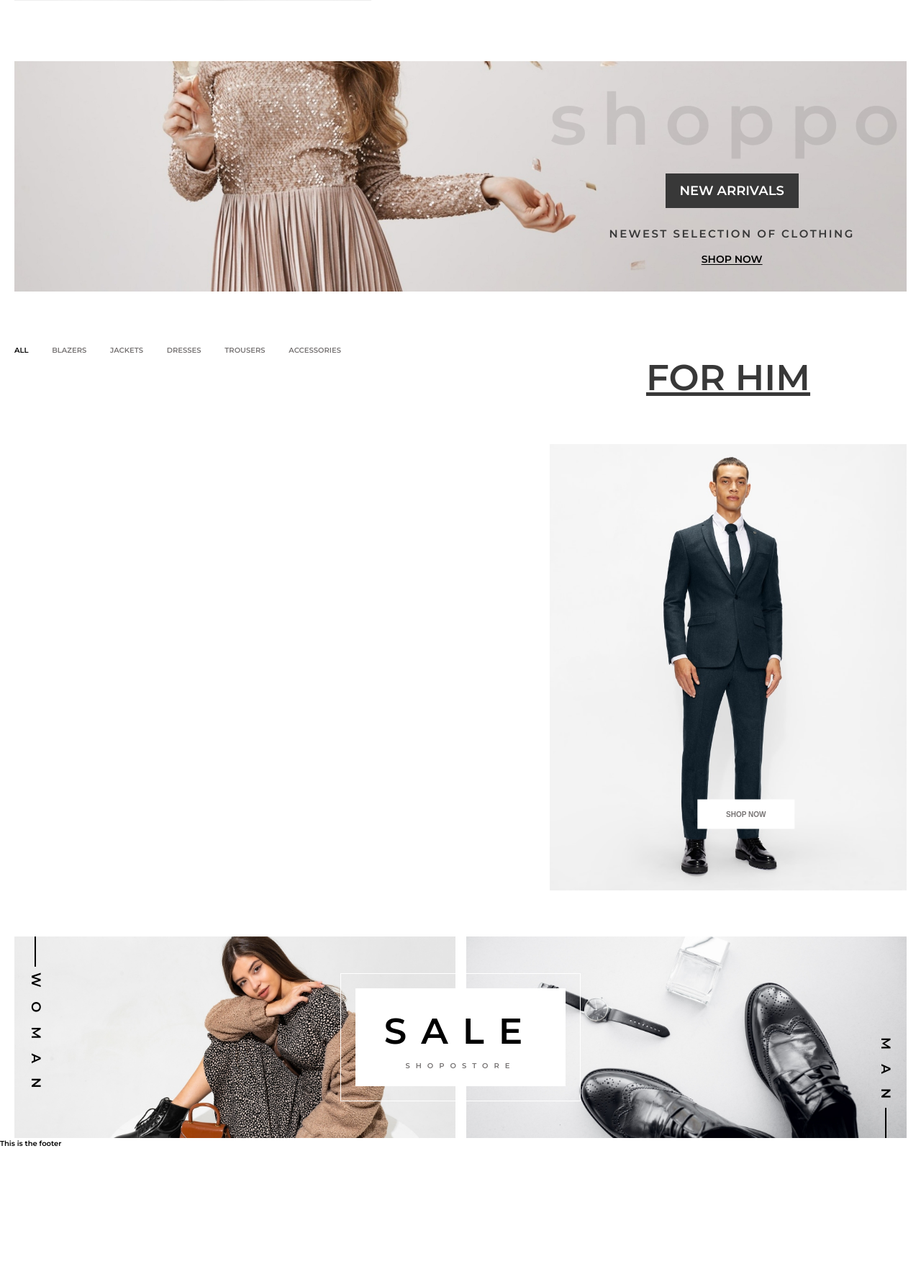
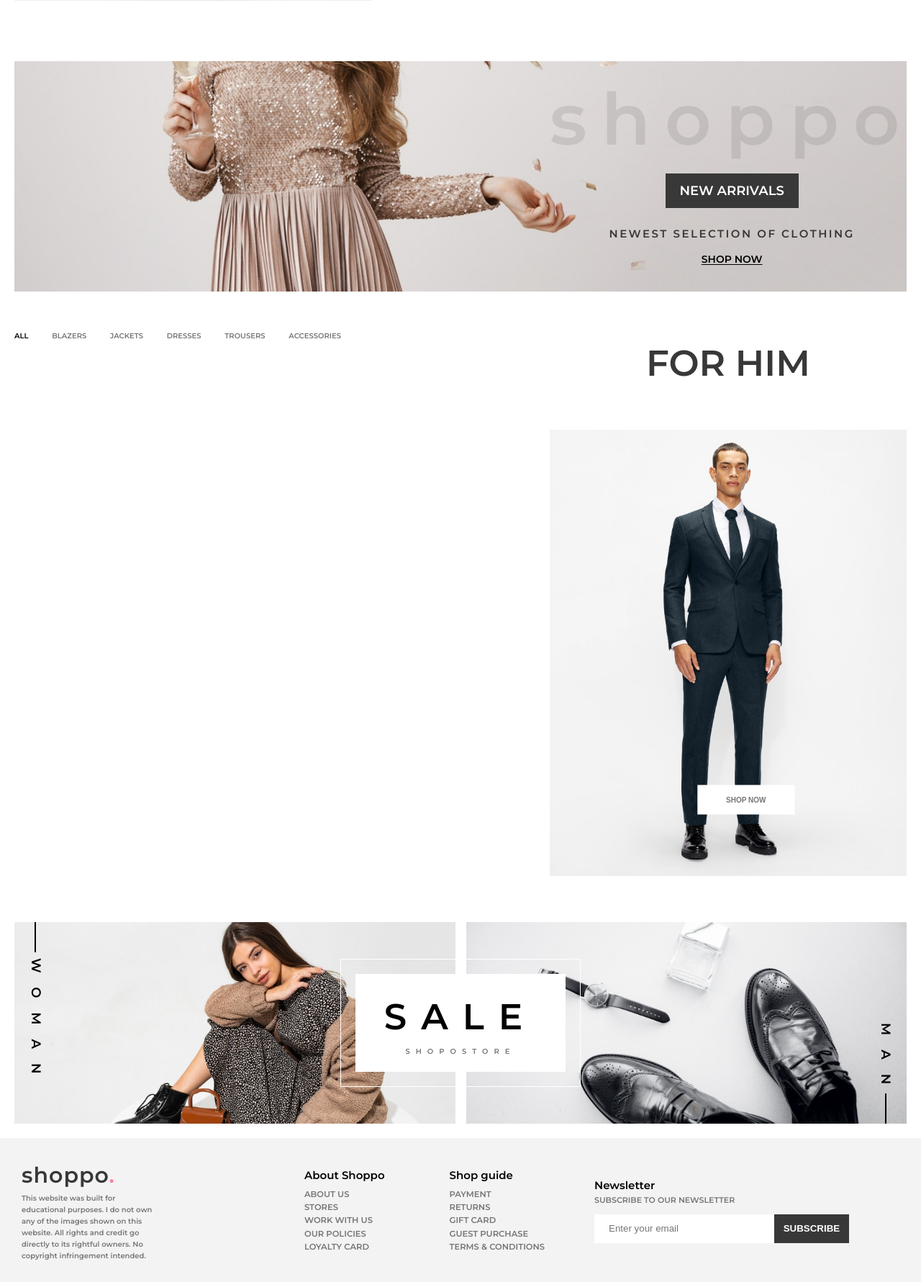
Before and after one commit to Leonas734/clothing_shop, a Django app: template clothing_shop/templates/clothing_shop/home_page.html in a window 1280 px wide. Shown: the part 1373-3154 px from the top of the page at 72% size. Before the commit the page ends 2965 px from the top, so only its background shows below. Run offline with Django 3.2, Linux system fonts and the light colour scheme; the template is opened without the code that fills it, so the values that code supplies are empty.

Commit message:
Created footer Footer made. Could add social media links in the future. Made 'button' class from main section a public class so it can be used across the site

```diff
--- a/clothing_shop/sass/sass/_base.scss
+++ b/clothing_shop/sass/sass/_base.scss
@@ -1,5 +1,6 @@
 $color-primary: #383838;
 $color-primary-light: #777474;
+$color-primary-very-light: #f3f3f3;
 $color-primary-dark: #000000;
 $color-secondary: #fe7d97;
 $color-white: #fff;
--- a/clothing_shop/sass/sass/_components.scss
+++ b/clothing_shop/sass/sass/_components.scss
@@ -1,9 +1,12 @@
-.-logo {
+.logo {
   color: $color-primary;
   text-transform: lowercase;
   font-weight: 500;
   font-size: 4rem;
   letter-spacing: 1px;
+  text-decoration: none;
+  font-size: 3rem;
+
   &-dot {
     color: $color-secondary;
   }
@@ -32,6 +35,22 @@
   }
 }
 
+.btn {
+  width: 14rem;
+  height: 4rem;
+  text-transform: uppercase;
+  background-color: $color-primary;
+  color: white;
+  border: none;
+  font-weight: 600;
+  transition: 0.3s;
+  margin-top: 1.5rem;
+
+  &:hover {
+    transform: scale(1.1);
+  }
+}
+
 .hash-tag-medium {
   font-size: 4.2rem;
   color: $color-primary;
@@ -46,8 +65,6 @@
 
   &__logo {
     padding-right: 3rem;
-    font-size: 3rem;
-    text-decoration: none;
   }
 
   &__cart {
@@ -88,19 +105,6 @@
   &__button {
     grid-column: 1/2;
     grid-row: 5/6;
-    width: 14rem;
-    height: 4rem;
-    text-transform: uppercase;
-    background-color: $color-primary;
-    color: white;
-    border: none;
-    font-weight: 600;
-    transition: 0.3s;
-    margin-top: 1.5rem;
-
-    &:hover {
-      transform: scale(1.1);
-    }
   }
 
   &__links {
@@ -136,7 +140,6 @@
   overflow: hidden;
   padding: 0 2rem;
 
-  // Left side of grid
   &__shop-now {
     &-women {
       grid-column: main-start / main-end;
@@ -156,8 +159,6 @@
       padding-bottom: 5.2rem;
       font-size: 5rem;
       color: $color-primary;
-      text-decoration: underline;
-      text-underline-offset: 3px;
       text-transform: uppercase;
     }
 
@@ -224,7 +225,7 @@
     display: grid;
     grid-template-rows: 80% 10% 10%;
     &-title {
-      padding-top: 0.5rem;
+      padding-top: 1rem;
       text-align: center;
       grid-row: 2/3;
       color: $color-primary-light;
@@ -440,3 +441,97 @@
     }
   }
 }
+
+.footer {
+  background-color: $color-primary-very-light;
+  &__copyright {
+    grid-column: 1/2;
+    padding-left: 1rem;
+
+    &-text {
+      color: $color-primary-light;
+    }
+  }
+
+  &__about {
+    grid-column: 3/4;
+    display: flex;
+    flex-direction: column;
+
+    &-title {
+      font-size: 1.5rem;
+      margin-bottom: 0.5rem;
+    }
+
+    &-link {
+      padding: 0;
+      margin: 0;
+    }
+
+    &-link:hover {
+      transform: none;
+      color: initial;
+    }
+  }
+
+  &__shopguide {
+    grid-column: 4/5;
+    display: flex;
+    flex-direction: column;
+
+    &-title {
+      font-size: 1.5rem;
+      margin-bottom: 0.5rem;
+    }
+
+    &-link {
+      padding: 0;
+      margin: 0;
+    }
+
+    &-link:hover {
+      transform: none;
+      color: initial;
+    }
+  }
+
+  &__newsletter {
+    grid-column: 5/6;
+    display: grid;
+    flex-direction: column;
+    position: relative;
+    &-title {
+      font-size: 1.5rem;
+    }
+
+    &-form {
+      > label {
+        display: block;
+        text-transform: uppercase;
+        font-size: 1.1rem;
+        color: $color-primary-light;
+        margin-bottom: 1rem;
+      }
+
+      > input {
+        width: 80%;
+        border: none;
+        height: 2.5rem;
+        padding: 2rem;
+        display: inline;
+      }
+      > button {
+        position: absolute;
+        margin-left: auto;
+        margin-top: 0;
+        height: 4rem;
+        width: 24%;
+        right: 8rem;
+      }
+
+      > button:hover {
+        transform: scale(1);
+      }
+    }
+  }
+}
--- a/clothing_shop/sass/sass/_layout.scss
+++ b/clothing_shop/sass/sass/_layout.scss
@@ -21,7 +21,7 @@
 
 .section-new-arrivals {
   height: 25vw;
-  margin: 2rem;
+  margin: 2rem 2rem 0 2rem;
   display: grid;
   grid-template-columns: 60% 1fr;
 }
@@ -37,3 +37,13 @@
   grid-template-columns: 1fr 1fr;
   grid-column-gap: 1.5rem;
 }
+
+.footer {
+  height: 25vh;
+  display: grid;
+  grid-template-columns: 1fr 1fr 1fr 1fr 35%;
+  align-items: center;
+
+  margin-top: 2rem;
+  padding: 0 2rem;
+}
--- a/clothing_shop/static/clothing_shop/style.css
+++ b/clothing_shop/static/clothing_shop/style.css
@@ -52,13 +52,23 @@ body {
   grid-template-columns: 1fr 1fr;
   grid-column-gap: 1.5rem; }
 
-.-logo {
+.footer {
+  height: 25vh;
+  display: grid;
+  grid-template-columns: 1fr 1fr 1fr 1fr 35%;
+  align-items: center;
+  margin-top: 2rem;
+  padding: 0 2rem; }
+
+.logo {
   color: #383838;
   text-transform: lowercase;
   font-weight: 500;
   font-size: 4rem;
-  letter-spacing: 1px; }
-  .-logo-dot {
+  letter-spacing: 1px;
+  text-decoration: none;
+  font-size: 3rem; }
+  .logo-dot {
     color: #fe7d97; }
 
 .link {
@@ -79,6 +89,19 @@ body {
     color: #000000;
     text-underline-offset: 2px; }
 
+.btn {
+  width: 14rem;
+  height: 4rem;
+  text-transform: uppercase;
+  background-color: #383838;
+  color: white;
+  border: none;
+  font-weight: 600;
+  transition: 0.3s;
+  margin-top: 1.5rem; }
+  .btn:hover {
+    transform: scale(1.1); }
+
 .hash-tag-medium {
   font-size: 4.2rem;
   color: #383838;
@@ -173,8 +183,6 @@ body {
       padding-bottom: 5.2rem;
       font-size: 5rem;
       color: #383838;
-      text-decoration: underline;
-      text-underline-offset: 3px;
       text-transform: uppercase; }
     .shop-outfit__shop-now__img {
       width: 100%; }
@@ -390,3 +398,65 @@ body {
       right: 2.8rem;
       top: 85%;
       background-color: #000000; }
+
+.footer {
+  background-color: #f3f3f3; }
+  .footer__copyright {
+    grid-column: 1/2;
+    padding-left: 1rem; }
+    .footer__copyright-text {
+      color: #777474; }
+  .footer__about {
+    grid-column: 3/4;
+    display: flex;
+    flex-direction: column; }
+    .footer__about-title {
+      font-size: 1.5rem;
+      margin-bottom: 0.5rem; }
+    .footer__about-link {
+      padding: 0;
+      margin: 0; }
+    .footer__about-link:hover {
+      transform: none;
+      color: initial; }
+  .footer__shopguide {
+    grid-column: 4/5;
+    display: flex;
+    flex-direction: column; }
+    .footer__shopguide-title {
+      font-size: 1.5rem;
+      margin-bottom: 0.5rem; }
+    .footer__shopguide-link {
+      padding: 0;
+      margin: 0; }
+    .footer__shopguide-link:hover {
+      transform: none;
+      color: initial; }
+  .footer__newsletter {
+    grid-column: 5/6;
+    display: grid;
+    flex-direction: column;
+    position: relative; }
+    .footer__newsletter-title {
+      font-size: 1.5rem; }
+    .footer__newsletter-form > label {
+      display: block;
+      text-transform: uppercase;
+      font-size: 1.1rem;
+      color: #777474;
+      margin-bottom: 1rem; }
+    .footer__newsletter-form > input {
+      width: 80%;
+      border: none;
+      height: 2.5rem;
+      padding: 2rem;
+      display: inline; }
+    .footer__newsletter-form > button {
+      position: absolute;
+      margin-left: auto;
+      margin-top: 0;
+      height: 4rem;
+      width: 24%;
+      right: 8rem; }
+    .footer__newsletter-form > button:hover {
+      transform: scale(1); }
--- a/clothing_shop/templates/clothing_shop/base_template.html
+++ b/clothing_shop/templates/clothing_shop/base_template.html
@@ -31,8 +31,8 @@
   <body>
     <header class="header">
       <nav class="nav">
-        <a href="#" class="nav__logo -logo"
-          >Shoppo<span class="-logo-dot">.</span></a
+        <a href="#" class="nav__logo logo"
+          >Shoppo<span class="logo-dot">.</span></a
         >
         <a href="#" class="link link--active link">Home</a>
         <a href="#" class="link">Shop</a>
@@ -48,5 +48,48 @@
     </header>
 
     {% block body %}{% endblock %}
+    <footer class="footer">
+      <div class="footer__copyright">
+        <a href="#" class="footer__copyright-title logo"
+          >Shoppo<span class="logo-dot">.</span></a
+        >
+        <p class="footer__copyright-text">
+          This website was built for educational purposes. I do not own any of
+          the images shown on this website. All rights and credit go directly to
+          its rightful owners. No copyright infringement intended.
+        </p>
+      </div>
+      <div class="footer__about">
+        <div class="footer__about-title">About Shoppo</div>
+        <a href="#" class="footer__about-link link">About us</a>
+        <a href="#" class="footer__about-link link">Stores</a>
+        <a href="#" class="footer__about-link link">Work with us</a>
+        <a href="#" class="footer__about-link link">Our policies</a>
+        <a href="#" class="footer__about-link link">Loyalty card</a>
+      </div>
+      <div class="footer__shopguide">
+        <div class="footer__shopguide-title">Shop guide</div>
+        <a href="#" class="footer__shopguide-link link">Payment</a>
+        <a href="#" class="footer__shopguide-link link">Returns</a>
+        <a href="#" class="footer__shopguide-link link">Gift card</a>
+        <a href="#" class="footer__shopguide-link link">Guest purchase</a>
+        <a href="#" class="footer__shopguide-link link">Terms & conditions</a>
+      </div>
+      <div class="footer__newsletter">
+        <div class="footer__newsletter-title">Newsletter</div>
+        <form class="footer__newsletter-form">
+          <label for="footer__newsletter-form__title"
+            >Subscribe to our newsletter</label
+          >
+          <input
+            type="email"
+            id="footer__newsletter-form__input"
+            name="email"
+            placeholder="Enter your email"
+          />
+          <button class="footer__newsletter-form__submit btn">Subscribe</button>
+        </form>
+      </div>
+    </footer>
   </body>
 </html>
--- a/clothing_shop/templates/clothing_shop/home_page.html
+++ b/clothing_shop/templates/clothing_shop/home_page.html
@@ -8,7 +8,9 @@
   <section class="section-main">
     <h2 class="section-main__hashtag hashtag-small">#ShoppoStore</h2>
     <h1 class="section-main__title large-title">Simplify<br />Everything.</h1>
-    <button class="section-main__button explore-now-btn">Explore now</button>
+    <button class="section-main__button explore-now-btn btn">
+      Explore now
+    </button>
     <div class="section-main__links links">
       <a href="#" class="section-main__women link link--active">Women</a>
       |
@@ -155,6 +157,5 @@
       <p class="section-sale__man-text">Man</p>
     </div>
   </section>
-  <footer>This is the footer</footer>
 </div>
 {% endblock %}
```
Also changed, not shown: other parts of clothing_shop/static/clothing_shop/style.css (+4 -17 lines).
